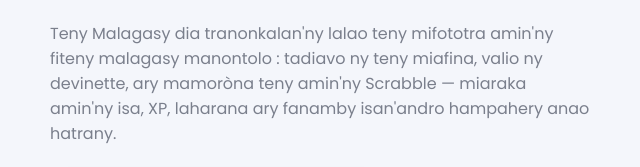
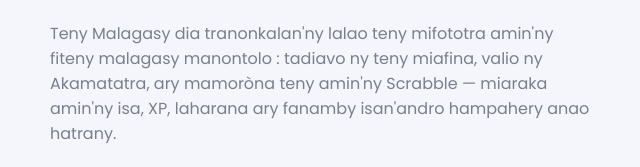
Before and after one commit to Rodinwitman/Jeu_Malagasy, a plain HTML site: page frontend/index.html in a window 1280 px wide. Shown: the part 368-535 px from the top of the page, 22-662 px from the left. Drawn offline with nearby package versions, Linux system fonts and the light colour scheme; a web font is replaced by a local one.

Commit message:
rectification erreur

```diff
--- a/frontend/index.html
+++ b/frontend/index.html
@@ -34,9 +34,7 @@
                 <span class="hero__badge">Lalao teny Malagasy</span>
                 <h1>Mianara sy milalao amin'ny <span class="hero__accent">teny Malagasinao</span></h1>
                 <p class="hero__desc">
-                    Teny Malagasy dia tranonkalan'ny lalao teny mifototra amin'ny fiteny malagasy manontolo :
-                    tadiavo ny teny miafina, valio ny devinette, ary mamoròna teny amin'ny Scrabble — miaraka
-                    amin'ny isa, XP, laharana ary fanamby isan'andro hampahery anao hatrany.
+                    Teny Malagasy dia tranonkalan'ny lalao teny mifototra amin'ny fiteny malagasy manontolo : tadiavo ny teny miafina, valio ny Akamatatra, ary mamoròna teny amin'ny Scrabble — miaraka amin'ny isa, XP, laharana ary fanamby isan'andro hampahery anao hatrany.
                 </p>
                 <div class="hero__actions">
                     <a class="btn btn-pill" href="page_connexion/index.html" id="cta-main">
```
Also changed, not shown: frontend/jeux/devinette/index.html (+6 -4 lines).
